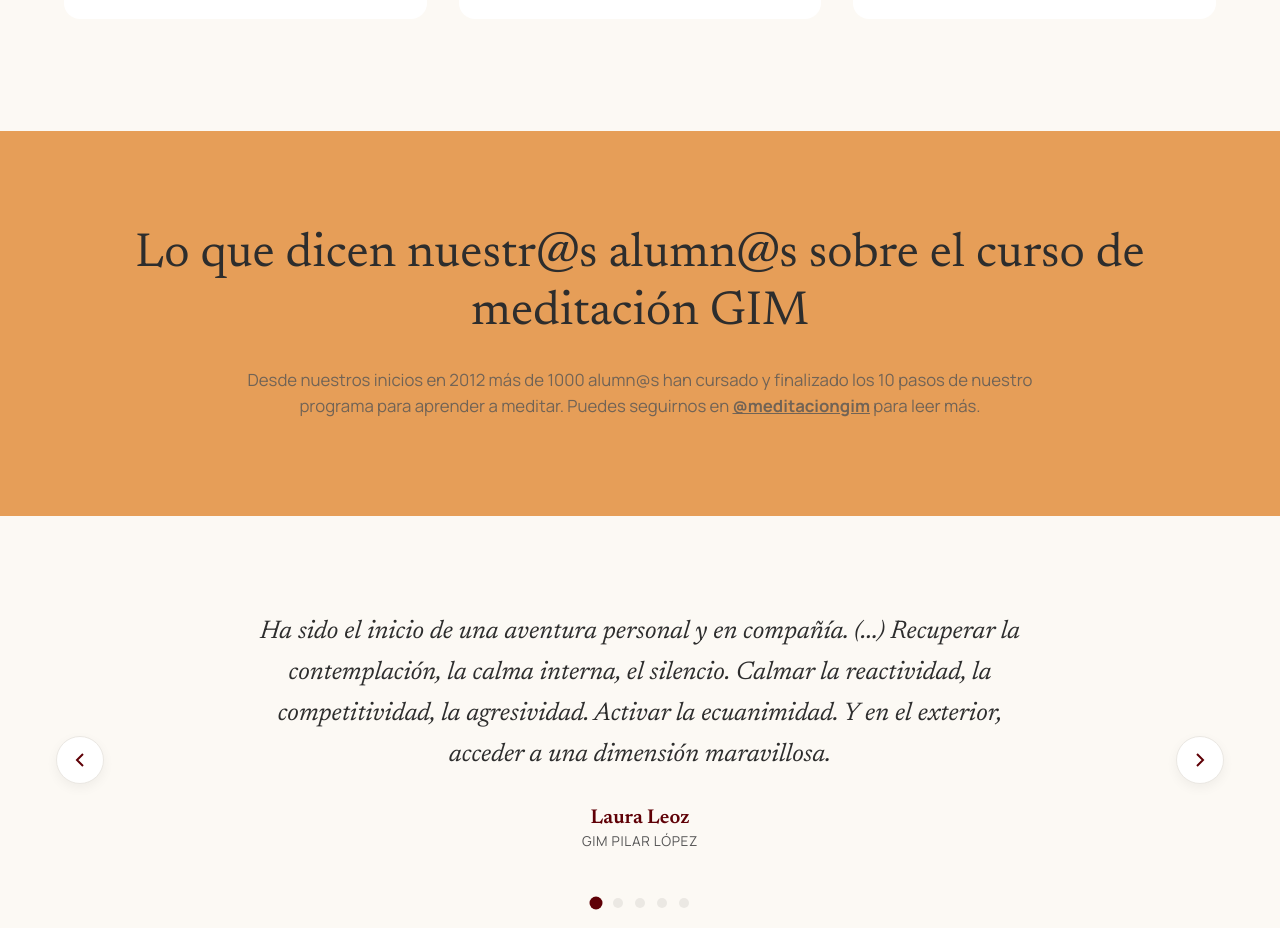
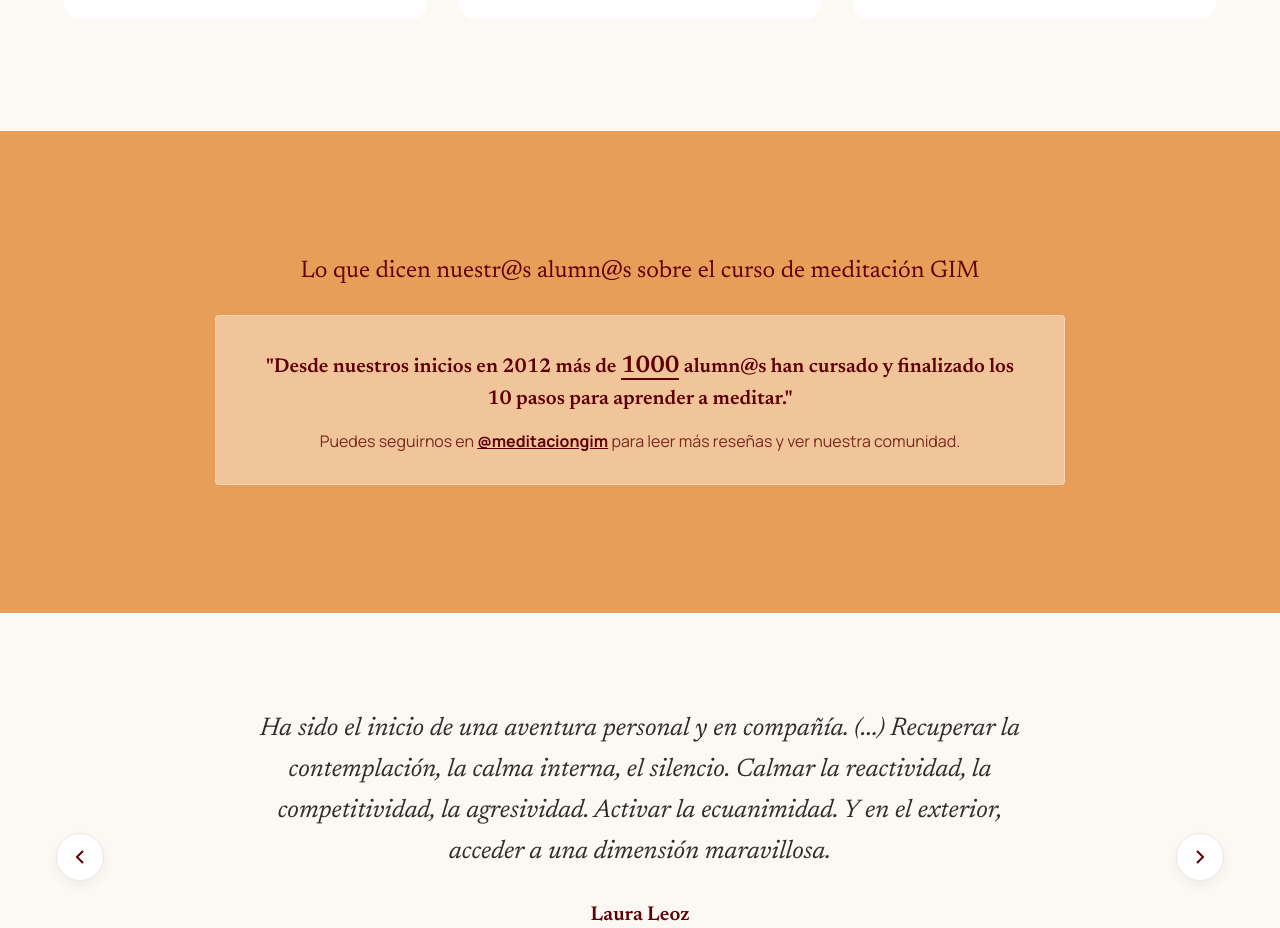
Before and after one commit to javiviph/sangha, a React (Vite) app: page / in a window 1280 px wide. Shown: the part 2120-3048 px from the top of the page. Built offline with nearby package versions, Linux system fonts and the light colour scheme.

Commit message:
style: improve contrast and visual appeal of testimonials header

```diff
--- a/src/components/Testimonials.jsx
+++ b/src/components/Testimonials.jsx
@@ -38,15 +38,37 @@ export default function Testimonials() {
   return (
     <section className="testimonials-section">
       {/* Amber Header */}
-      <div className="testimonials-header">
-        <div className="container" style={{ textAlign: 'center' }}>
-          <h2 className="headline-md" style={{ color: 'var(--color-on-surface)', marginBottom: '1.5rem' }}>
+      <div className="testimonials-header" style={{ backgroundColor: 'var(--color-secondary-container)', padding: '8rem 1.5rem' }}>
+        <div className="container" style={{ textAlign: 'center', display: 'flex', flexDirection: 'column', gap: '2rem', alignItems: 'center' }}>
+          <h2 className="display-sm" style={{ color: 'var(--color-primary)', maxWidth: '900px' }}>
             Lo que dicen nuestr@s alumn@s sobre el curso de meditación GIM
           </h2>
-          <p style={{ maxWidth: '800px', margin: '0 auto', fontSize: '1.05rem', lineHeight: 1.6, opacity: 0.8 }}>
-            Desde nuestros inicios en 2012 más de 1000 alumn@s han cursado y finalizado los 10 pasos de nuestro programa para aprender a meditar.
-            Puedes seguirnos en <a href="https://instagram.com/meditaciongim" target="_blank" style={{ color: 'inherit', fontWeight: 'bold' }}>@meditaciongim</a> para leer más.
-          </p>
+
+          <div style={{
+            backgroundColor: 'rgba(255, 255, 255, 0.4)',
+            padding: '2rem 3rem',
+            borderRadius: '4px',
+            backdropFilter: 'blur(8px)',
+            maxWidth: '850px',
+            border: '1px solid rgba(255, 255, 255, 0.3)',
+            display: 'flex',
+            flexDirection: 'column',
+            gap: '1rem'
+          }}>
+            <p style={{
+              fontSize: '1.25rem',
+              lineHeight: 1.5,
+              color: 'var(--color-primary)',
+              fontWeight: '600',
+              fontFamily: 'var(--font-serif)',
+              margin: 0
+            }}>
+              "Desde nuestros inicios en 2012 más de <span style={{ fontSize: '1.5rem', fontWeight: '800', borderBottom: '2px solid' }}>1000</span> alumn@s han cursado y finalizado los 10 pasos para aprender a meditar."
+            </p>
+            <p style={{ margin: 0, fontSize: '1rem', color: 'rgba(95, 0, 6, 0.8)' }}>
+              Puedes seguirnos en <a href="https://instagram.com/meditaciongim" target="_blank" style={{ color: 'var(--color-primary)', fontWeight: '800', textDecoration: 'underline' }}>@meditaciongim</a> para leer más reseñas y ver nuestra comunidad.
+            </p>
+          </div>
         </div>
       </div>
 
```
